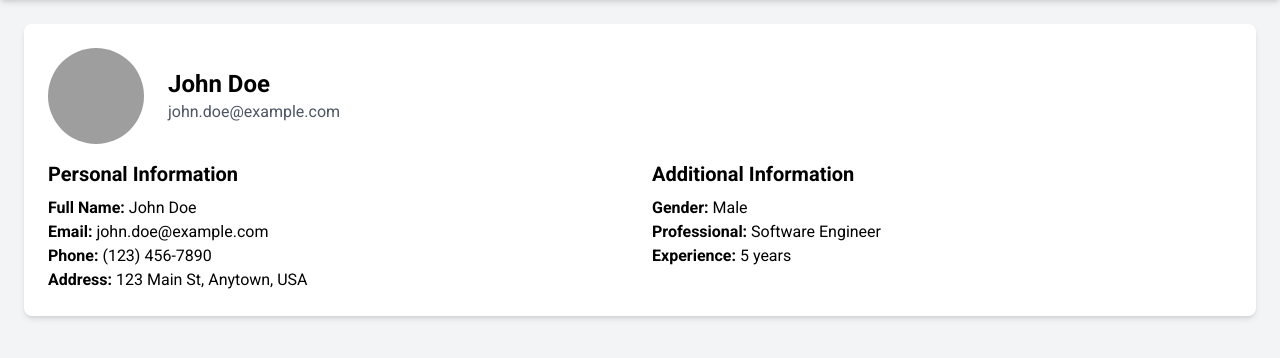
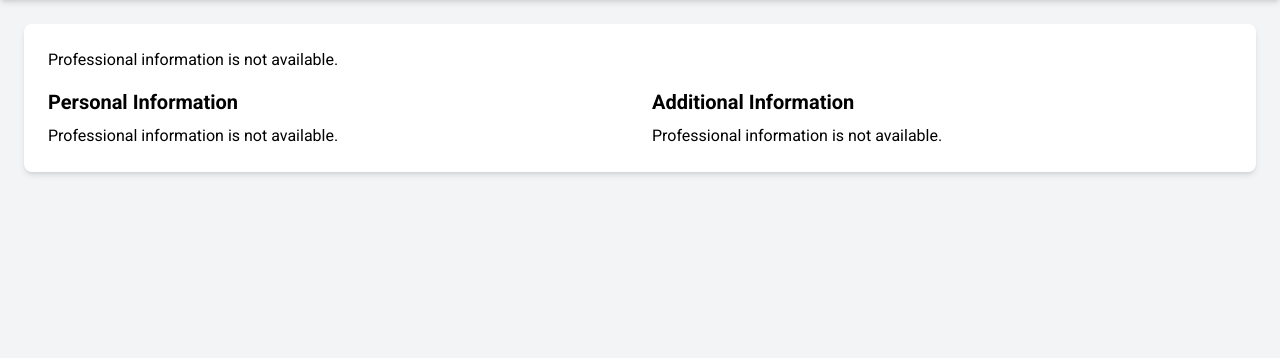
Before and after one commit to SyntrixX/household-service-system-v1, a Flask app: page /professional_profile in a window 1280 px wide. Shown: the part 56-414 px from the top of the page. Run offline with Flask 3, Linux system fonts and the light colour scheme; a user stored in the database is signed in; some libraries are stand-ins or nearby versions; grey boxes are pictures that could not be loaded.

Commit message:
Initial commit with all project files

```diff
--- a/app.py
+++ b/app.py
@@ -14,7 +14,7 @@ from flask_sqlalchemy import SQLAlchemy
 
 # Local imports
 from forms import LoginForm, ProfessionalRegistrationForm, CustomerRegistrationForm
-from models import Service, User, ServiceRemark, db
+from models import Service, User, ServiceRemark, Professional, db
 
 app = Flask(__name__)
 app.config['SQLALCHEMY_DATABASE_URI'] = 'sqlite:///database.db'
@@ -31,7 +31,10 @@ csrf = CSRFProtect(app)
 
 @login_manager.user_loader
 def load_user(user_id):
-    return User.query.get(int(user_id))
+    user = User.query.get(int(user_id))
+    if user:
+        return user
+    return Professional.query.get(int(user_id))
 
 @app.route('/')
 def home():
@@ -103,11 +106,11 @@ def register():
 def register_professional():
     form = ProfessionalRegistrationForm()
     if form.validate_on_submit():
-        if User.query.filter_by(email=form.email.data).first():
+        if Professional.query.filter_by(email=form.email.data).first():
             flash('Email already exists!', 'error')
             return render_template('register_professional.html', form=form)
 
-        user = User(
+        professional = Professional(
             name=form.name.data,
             email=form.email.data,
             phone=form.phone.data,
@@ -119,10 +122,10 @@ def register_professional():
             profession=form.profession.data,  # Ensure profession field is handled
             role='professional'
         )
-        user.set_password(form.password.data)
+        professional.set_password(form.password.data)
 
         try:
-            db.session.add(user)
+            db.session.add(professional)
             db.session.commit()
             flash('Registration successful! Please login.', 'success')
             return redirect(url_for('login'))
@@ -183,8 +186,8 @@ def profile():
 @app.route('/professional_profile', methods=['GET'])
 @login_required
 def professional_profile():
-    user = User.query.get(current_user.id)
-    return render_template('professional/professional_profile.html', user=user)
+    professional = Professional.query.filter_by(email=current_user.email).first()
+    return render_template('professional/professional_profile.html', professional=professional)
 
 @app.route('/professional_search_service', methods=['GET', 'POST'])
 @login_required
--- a/templates/professional/professional_profile.html
+++ b/templates/professional/professional_profile.html
@@ -21,10 +21,10 @@
     <div class="flex-grow">
     </div>
     <div class="space-x-4">
-     <a class="text-gray-600 hover:text-gray-800" href="customer_home.html">
+     <a class="text-gray-600 hover:text-gray-800" href="{{ url_for('professional_home') }}">
       Home
      </a>
-     <a class="text-gray-600 hover:text-gray-800" href="home.html">
+     <a class="text-gray-600 hover:text-gray-800" href="{{ url_for('home') }}">
       Logout
      </a>
     </div>
@@ -33,68 +33,68 @@
   <div class="container mx-auto p-6">
    <div class="bg-white shadow-md rounded-lg p-6">
     <div class="flex items-center space-x-6 mb-4">
-     <img alt="Profile picture of the user" class="w-24 h-24 rounded-full" height="100" src="https://storage.googleapis.com/a1aa/image/9zuc8LzF0y7DChsr4pvXuuy1EVRh4MCk8kT8dBibaDJWSc9E.jpg" width="100"/>
+     {% if professional %}
+      <img alt="Profile picture of the user" class="w-24 h-24 rounded-full" height="100" src="{{ professional.profile_picture_url }}" width="100"/>
       <div>
        <h1 class="text-2xl font-bold">
-       John Doe
+        {{ professional.name }}
        </h1>
        <p class="text-gray-600">
-       john.doe@example.com
+        {{ professional.email }}
        </p>
       </div>
+     {% else %}
+      <p>Professional information is not available.</p>
+     {% endif %}
     </div>
     <div class="grid grid-cols-1 md:grid-cols-2 gap-6">
      <div>
       <h2 class="text-xl font-semibold mb-2">
        Personal Information
       </h2>
+      {% if professional %}
        <p>
         <strong>
          Full Name:
         </strong>
-       John Doe
+        {{ professional.name }}
        </p>
        <p>
         <strong>
          Email:
         </strong>
-       john.doe@example.com
+        {{ professional.email }}
        </p>
        <p>
         <strong>
          Phone:
         </strong>
-       (123) 456-7890
+        {{ professional.phone }}
        </p>
        <p>
         <strong>
          Address:
         </strong>
-       123 Main St, Anytown, USA
+        {{ professional.address }}
        </p>
+      {% else %}
+       <p>Professional information is not available.</p>
+      {% endif %}
      </div>
      <div>
       <h2 class="text-xl font-semibold mb-2">
        Additional Information
       </h2>
+      {% if professional %}
        <p>
         <strong>
-        Gender:
+         Profession:
         </strong>
-       Male
+        {{ professional.profession }}
        </p>
-      <p>
-       <strong>
-        Professional:
-       </strong>
-       Software Engineer
-      </p>
-      <p>
-       <strong>
-        Experience:
-       </strong>
-       5 years
-      </p>
+      {% else %}
+       <p>Professional information is not available.</p>
+      {% endif %}
      </div>
     </div>
    </div>
```
Also changed, not shown: models.py (+20 -0 lines), instance/database.db. Lines whose indentation alone changed are shown as unchanged.
